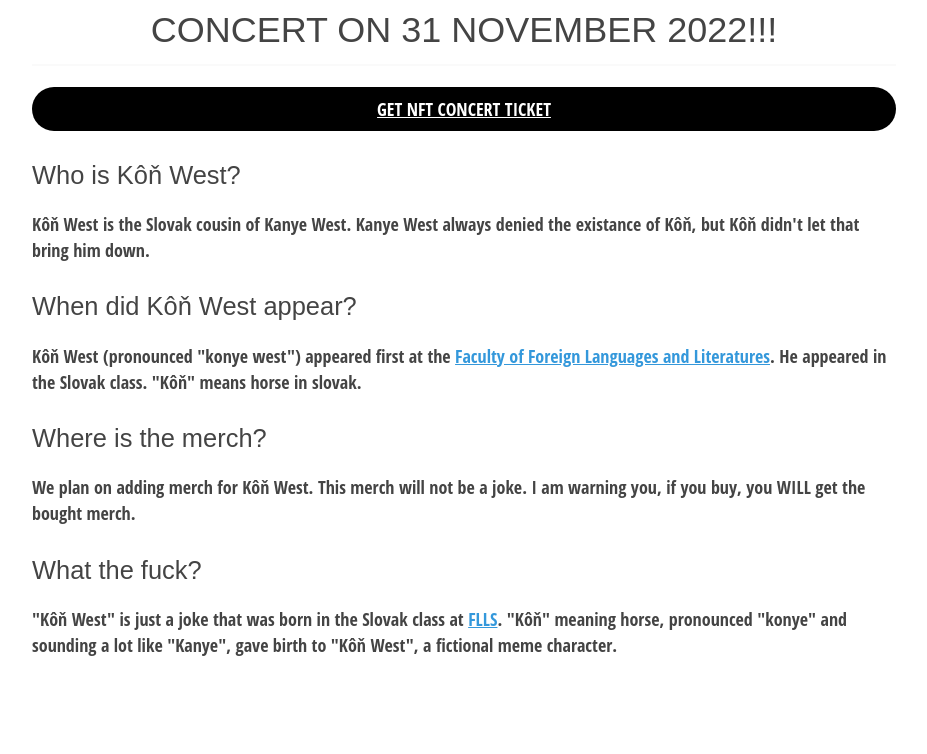
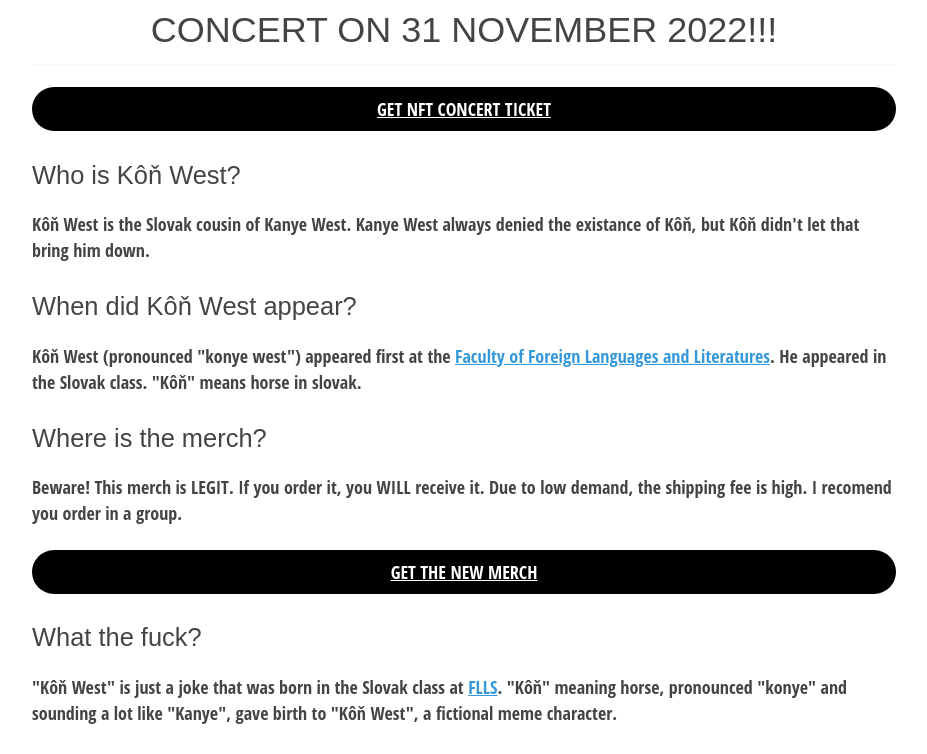
Before and after one commit to m4rocks/konwest.studio, a plain HTML site: page docs/index.html in a window 1280 px wide. Shown: the part 839-1593 px from the top of the page, without its empty margins (176-1103 px from the left). Before the commit the page ends 1525 px from the top, so only its background shows below. Drawn offline with Linux system fonts and the light colour scheme.

Commit message:
Added merch link

```diff
--- a/docs/index.html
+++ b/docs/index.html
@@ -12,7 +12,7 @@
 </div>
 <h3>CONCERT ON 31 NOVEMBER 2022!!!</h3>
 <p><a
-href="https://l.instagram.com/?u=https%3A%2F%2Fopensea.io%2Fassets%2Fmatic%2F0x2953399124f0cbb46d2cbacd8a89cf0599974963%2F23563407073517733053545900018605031025686972917217501683495488659914366124132&e=ATMBPXV28V_x5AbPAchqfMlHyDoY_b0wvF7rKg_T4b5-4Tj7ADFo5er5z65bHzOKn2czieLEAVNCaxJqTy78Zsc&s=1"
+href="https://opensea.io/assets/matic/0x2953399124f0cbb46d2cbacd8a89cf0599974963/23563407073517733053545900018605031025686972917217501683495488659914366124132"
 alt="OpenSea Link"
 style="
 background-color: black;
@@ -32,9 +32,21 @@
 <p>Kôň West (pronounced &quot;konye west&quot;) appeared first at the <a href="https://lls.unibuc.ro">Faculty of Foreign Languages and Literatures</a>.
 He appeared in the Slovak class. &quot;Kôň&quot; means horse in slovak.</p>
 <h4>Where is the merch?</h4>
-<p>We plan on adding merch for Kôň West. This merch will not be
-a joke. I am warning you, if you buy, you WILL get the bought
-merch.</p>
+<p>Beware! This merch is <strong>LEGIT</strong>. If you order it, you <strong>WILL</strong> receive it.
+Due to low demand, the shipping fee is high. I recomend you order in a group.</p>
+<p><a
+href="https://merch.konwest.studio"
+alt="Kôň West Merch"
+style="
+background-color: black;
+border-radius: 2rem;
+padding: .5rem 1rem;
+color: white;
+display: block;
+text-align: center;
+">
+GET THE NEW MERCH
+</a></p>
 <h4>What the fuck?</h4>
 <p>&quot;Kôň West&quot; is just a joke that was born in the Slovak class at <a href="https://lls.unibuc.ro">FLLS</a>.
 &quot;Kôň&quot; meaning horse, pronounced &quot;konye&quot; and sounding a lot
```
Also changed, not shown: 1 other file.
